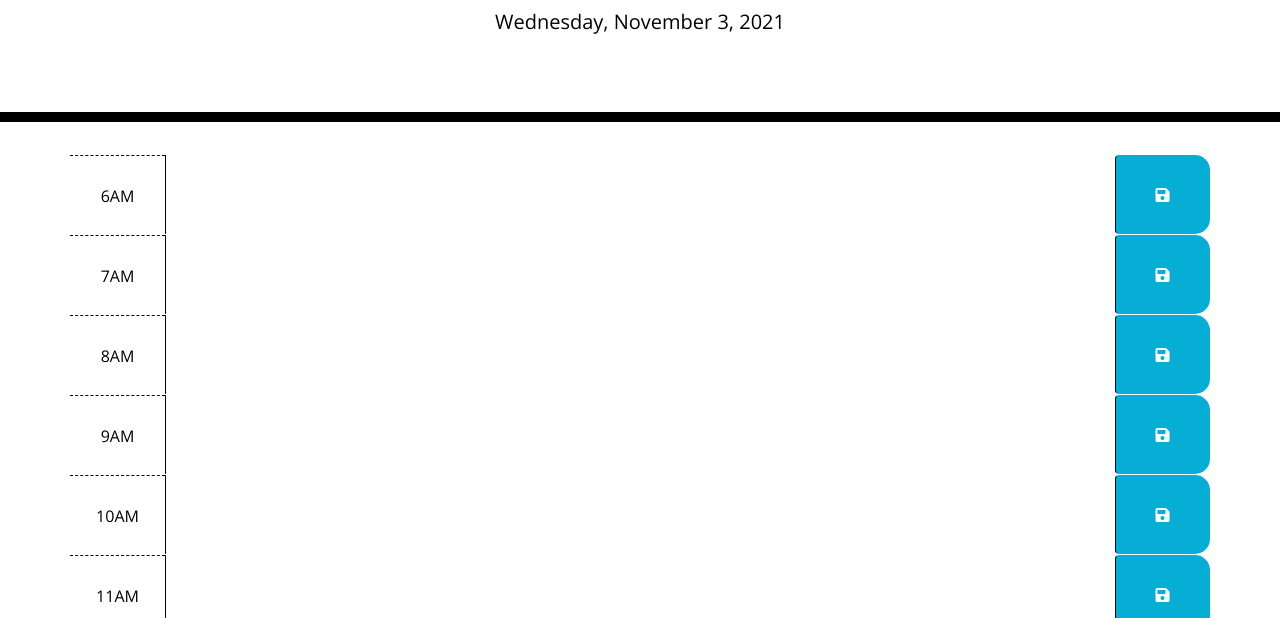
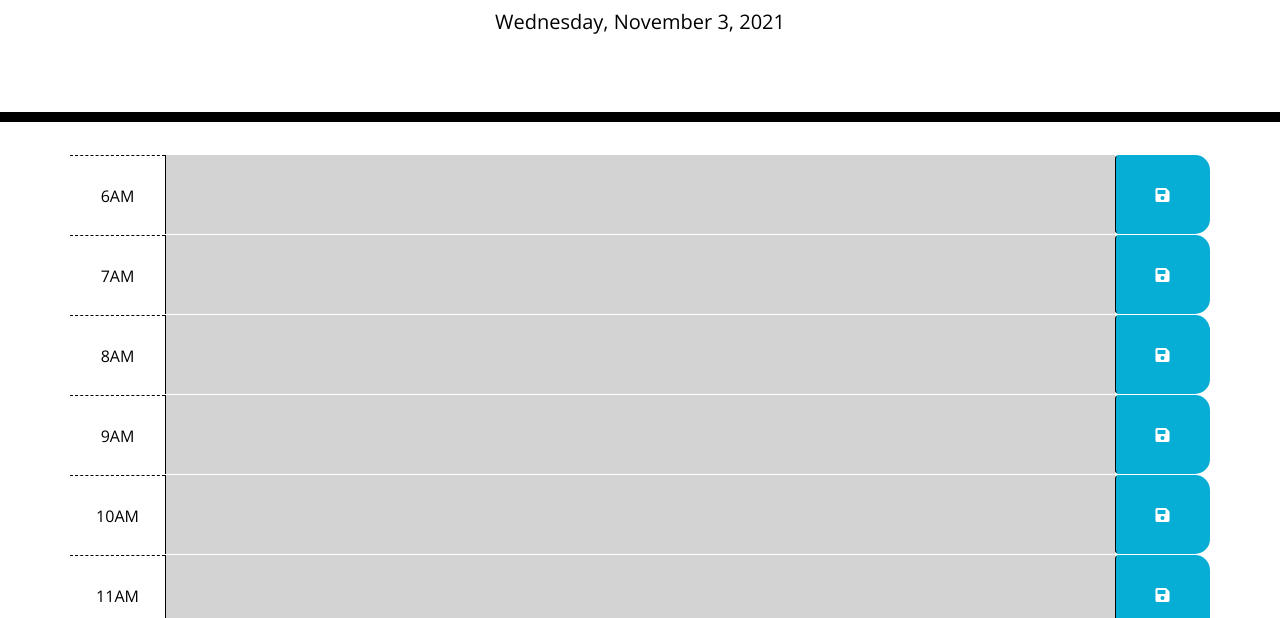
Before and after one commit to gallolopez1/third-party-apis-challenge-05, a plain HTML site: page index.html in a window 1280 px wide. Shown: the part 182-800 px from the top of the page. Drawn offline with nearby package versions, Linux system fonts and the light colour scheme.

Commit message:
Update time and compare against moment to add class of past, present and future

```diff
--- a/Assets/js/script.js
+++ b/Assets/js/script.js
@@ -3,16 +3,26 @@ function updateTimeSlotItem() {
     $('.hour').each(function() {
         var hours = $(this).text().trim();
         var timeObject = moment(hours, 'LT');
-        console.log(timeObject);
+        var duration = Math.floor(moment.duration(moment().diff(timeObject)).asHours());
+        if (duration > 0) {
+            $(this).next('.description').addClass('past');
+        } else if (duration === 0) {
+            $(this).next('.description').addClass('present');
+        } else {
+            $(this).next('.description').addClass('future');
+        }
     });
     // read relevant local storage data (about the relevant hour slot)
+    $('.time-block').each(function() {
+        var timeId = $(this).attr('id');
+        $(this).children('.description').text(localStorage.getItem(timeId));
+    });
 
 };
 
 function handleSave(event) {
 
     var hour = $(event.target).closest('.time-block').attr('id');
-    hour - 8
     var value = $(event.target).siblings('.description').val().trim();
     localStorage.setItem(hour, value);
 
```
Also changed, not shown: index.html (+1 -1 lines).
